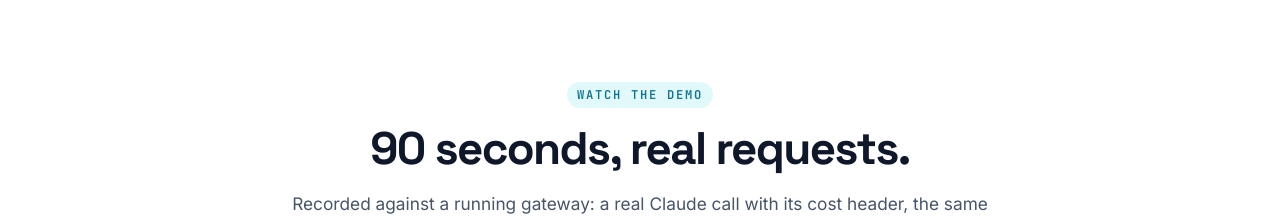
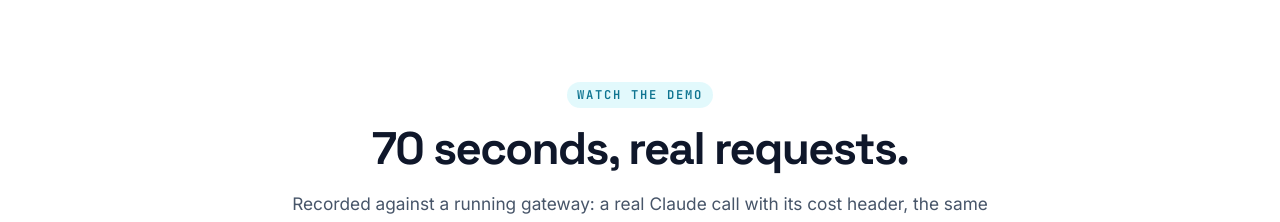
Before and after one commit to Ashish-CodeJourney/aether-gateway, an Astro site in the folder docs-site/: page / in a window 1280 px wide. Shown: the part 2100-2322 px from the top of the page. Built offline with nearby package versions, Linux system fonts and the light colour scheme; Astro itself is replaced by a stand-in of ours; animation ran at ten frames a second.

Commit message:
docs: drop the landing-page segment from the demo video
The site embeds the video, so opening it with a recording of the same
landing page repeated what visitors were already looking at. The video
now goes from the title card straight to the real requests.

```diff
--- a/docs-site/src/pages/index.astro
+++ b/docs-site/src/pages/index.astro
@@ -303,7 +303,7 @@ const COMPARE_ROWS: {label: string; cells: string[]}[] = [
         <div class="container">
           <div class="section-head section-head-center reveal">
             <p class="eyebrow">Watch the demo</p>
-            <h2 id="watch-title" class="section-title">90 seconds, real requests.</h2>
+            <h2 id="watch-title" class="section-title">70 seconds, real requests.</h2>
             <p class="section-lede">
               Recorded against a running gateway: a real Claude call with its cost header, the same request served
               from cache for $0, failover when a provider goes down, streaming, tool calling, Grafana and the console.
```
Also changed, not shown: README.md, 1 other file.
